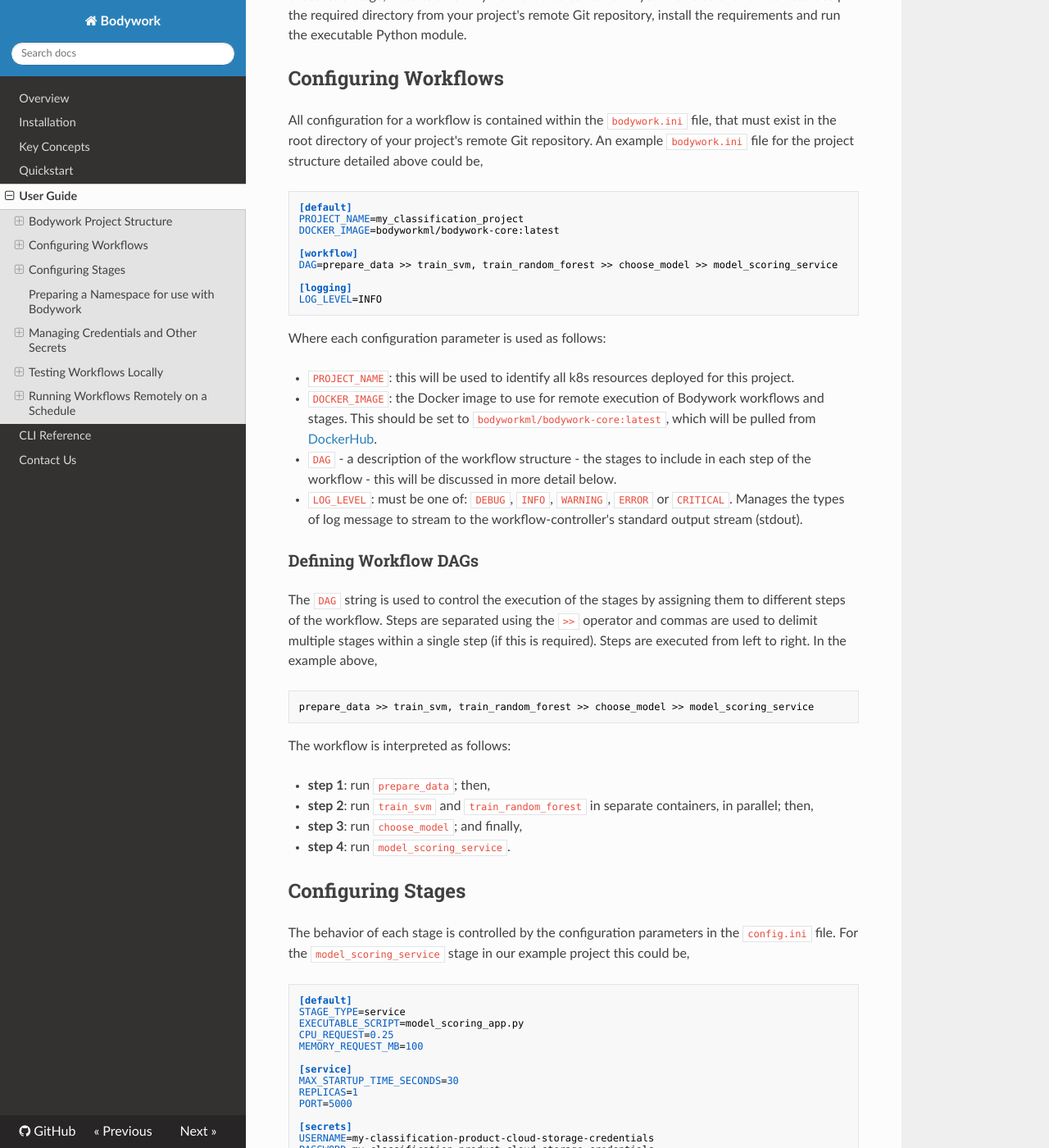
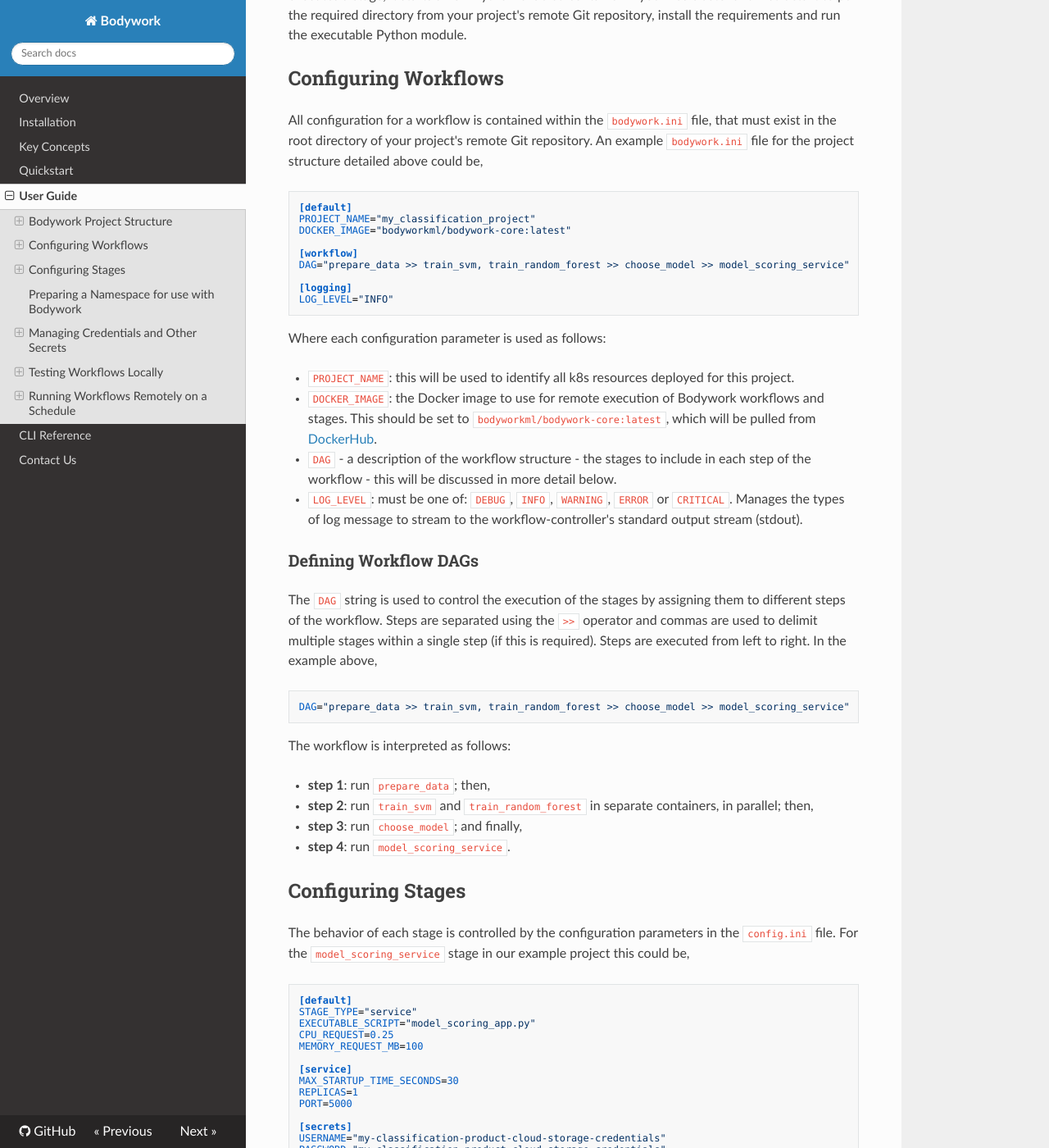
Before and after one commit to bodywork-ml/bodywork-core, an MkDocs documentation site: the page built from docs/user_guide.md, in a window 1280 px wide and 1400 px high, scrolled down 1191 px. Shown: the whole window at 82% size. Built offline with MkDocs 1.6.1, drawn with Linux system fonts in a browser that asks for light colours; nearby versions of some CDN libraries; some of the changed text lies outside the part shown.

Commit message:
Update code blocks

````diff
--- a/docs/user_guide.md
+++ b/docs/user_guide.md
@@ -6,7 +6,7 @@
 
 Bodywork compatible ML projects need to be structured in a specific way in order for the Bodywork workflow-controller to be able to identify the stages and run them in the required order. All of the files necessary for defining a stage must be contained within a directory dedicated to that stage, where the name given to the directory defines the name of the stage. Consider the following example directory structure,
 
-```bash
+```text
 root/
  |-- prepare-data/
      |-- prepare_data.py
@@ -47,14 +47,14 @@
 
 ```ini
 [default]
-PROJECT_NAME=my_classification_project
-DOCKER_IMAGE=bodyworkml/bodywork-core:latest
+PROJECT_NAME="my_classification_project"
+DOCKER_IMAGE="bodyworkml/bodywork-core:latest"
 
 [workflow]
-DAG=prepare_data >> train_svm, train_random_forest >> choose_model >> model_scoring_service
+DAG="prepare_data >> train_svm, train_random_forest >> choose_model >> model_scoring_service"
 
 [logging]
-LOG_LEVEL=INFO
+LOG_LEVEL="INFO"
 ```
 
 Where each configuration parameter is used as follows:
@@ -69,7 +69,7 @@
 The `DAG` string is used to control the execution of the stages by assigning them to different steps of the workflow. Steps are separated using the `>>` operator and commas are used to delimit multiple stages within a single step (if this is required). Steps are executed from left to right. In the example above,
 
 ```ini
-prepare_data >> train_svm, train_random_forest >> choose_model >> model_scoring_service
+DAG="prepare_data >> train_svm, train_random_forest >> choose_model >> model_scoring_service"
 ```
 
 The workflow is interpreted as follows:
@@ -85,8 +85,8 @@
 
 ```ini
 [default]
-STAGE_TYPE=service
-EXECUTABLE_SCRIPT=model_scoring_app.py
+STAGE_TYPE="service"
+EXECUTABLE_SCRIPT="model_scoring_app.py"
 CPU_REQUEST=0.25
 MEMORY_REQUEST_MB=100
 
@@ -96,8 +96,8 @@
 PORT=5000
 
 [secrets]
-USERNAME=my-classification-product-cloud-storage-credentials
-PASSWORD=my-classification-product-cloud-storage-credentials
+USERNAME="my-classification-product-cloud-storage-credentials"
+PASSWORD="my-classification-product-cloud-storage-credentials"
 ```
 
 The `[default]` section is common to all types of stage and the `[secrets]` section is optional. The remaining section must be one of `[batch]` or `[service]`. Each `[default]` configuration parameter is to be used as follows:
@@ -116,8 +116,8 @@
 
 ```ini
 [secrets]
-USERNAME=my-classification-product-cloud-storage-credentials
-PASSWORD=my-classification-product-cloud-storage-credentials
+USERNAME="my-classification-product-cloud-storage-credentials"
+PASSWORD="my-classification-product-cloud-storage-credentials"
 ```
 
 Will look for values assigned to the keys `USERNAME` and `PASSWORD` within the k8s secret named `my-classification-product-cloud-storage-credentials` and then assign these secrets to environment variables within the container, called `USERNAME` and `PASSWORD`, respectively. These can then be accessed from within the stage's executable Python module - for example,
@@ -167,8 +167,8 @@
 
 Each Bodywork project should operate within its own [namespace](https://kubernetes.io/docs/concepts/overview/working-with-objects/namespaces/) in your k8s cluster. To setup a Bodywork compatible namespace, issue the following command from the CLI,
 
-```bash
-bodywork setup-namespace my-classification-product
+```shell
+$ bodywork setup-namespace my-classification-product
 ```
 
 Which will yield the following output,
@@ -186,8 +186,8 @@
 
 Credentials will be required whenever you wish to pull data or persist models to cloud storage, or access private APIs from within a stage. We provide a secure mechanism for dynamically injecting secret credentials as environment variables into the container running a stage. Before a stage can be configured to inject a secret into its host container, the secret has to be placed within the k8s namespace that the workflow will be deployed to. This can be achieved from the command line - for example,
 
-```bash
-bodywork secret create \
+```shell
+$ bodywork secret create \
     --namespace=my-classification-product \
     --name=my-classification-product-cloud-storage-credentials \
     --data USERNAME=bodywork PASSWORD=bodywork123!
@@ -199,8 +199,8 @@
 
 When working with remote Git repositories that are private, Bodywork will attempt to access them via [SSH](https://en.wikipedia.org/wiki/SSH_(Secure_Shell)). For example, to setup SSH access for use with GitHub, see [this article](https://devconnected.com/how-to-setup-ssh-keys-on-github/). This process will result in the creation of a private and public key-pair to use for authenticating with GitHub. The private key must be stored as a k8s secret in the project's namespace, using the following naming convention for the secret name and secret data key,
 
-```bash
-bodywork secret create \
+```shell
+$ bodywork secret create \
     --namespace=my-classification-product \
     --name=ssh-github-private-key \
     --data BODYWORK_GITHUB_SSH_PRIVATE_KEY=paste_your_private_key_here
@@ -208,13 +208,13 @@
 
 When executing a workflow defined in a private Git repository, make sure to use the SSH protocol when specifying the `git-repo-url` - e.g. use,
 
-```bash
+```text
 git@github.com:bodywork-ml/bodywork-ml-ops-project.git
 ```
 
 As opposed to,
 
-```bash
+```text
 https://github.com/bodywork-ml/bodywork-ml-ops-project
 ```
 
@@ -222,8 +222,8 @@
 
 Workflows can be triggered locally from the command line, with the workflow-controller logs streamed to your terminal. In this mode of operation, the workflow controller is operating on your local machine, but note that it will still clone your project from the specified branch of your remote Git repository (and delete it once it has completed). For the example project used throughout this user guide, the CLI command for triggering the workflow locally using the `master` branch of the remote Git repository, would be as follows,
 
-```bash
-bodywork workflow \
+```shell
+$ bodywork workflow \
     --namespace=my-classification-product \
     https://github.com/my-github-username/my-classification-product \
     master
@@ -231,8 +231,8 @@
 
 It is also possible to specify a branch from a local Git repository. A local version of the above example - this time using the `dev` branch - could be as follows,
 
-```bash
-bodywork workflow \
+```shell
+$ bodywork workflow \
     --namespace=my-classification-product \
     file:///absolute/path/to/my-classification-product \
     dev
@@ -242,14 +242,14 @@
 
 Service deployments are accessible via HTTP from within the cluster - they are not exposed to the public internet. To test a service from your local machine you will first of all need to start a [proxy server](https://kubernetes.io/docs/tasks/extend-kubernetes/http-proxy-access-api/) to enable access to your cluster. This can be achieved by issuing the following command,
 
-```bash
-kubectl proxy
+```shell
+$ kubectl proxy
 ```
 
 Then in a new shell, you can use the `curl` tool to test the service. For example, issuing,
 
-```bash
-curl http://localhost:8001/api/v1/namespaces/my-classification-product/services/my-classification-product--model-scoring-service/proxy \
+```shell
+$ curl http://localhost:8001/api/v1/namespaces/my-classification-product/services/my-classification-product--model-scoring-service/proxy \
     --request POST \
     --header "Content-Type: application/json" \
     --data '{"x": 5.1, "y": 3.5}'
@@ -263,8 +263,8 @@
 
 Once you have finished testing, you may want to delete any service deployments that have been created. To list all active service deployments within a namespace, issue the command,
 
-```bash
-bodywork service display \
+```shell
+$ bodywork service display \
     --namespace=my-classification-project
 ```
 
@@ -277,8 +277,8 @@
 
 To delete the service deployment use,
 
-```bash
-bodywork service delete
+```shell
+$ bodywork service delete
     --namespace=my-classification-project
     --name=my-classification-product--model-scoring-service
 ```
@@ -322,8 +322,8 @@
 
 If your workflows are executing successfully, then you can schedule the workflow-controller to operate remotely on the cluster as a [k8s cronjob](https://kubernetes.io/docs/concepts/workloads/controllers/cron-jobs/). For example, issuing the following command from the CLI,
 
-```bash
-bodywork cronjob create \
+```shell
+$ bodywork cronjob create \
     --namespace=my-classification-product \
     --name=my-classification-product \
     --schedule="0,15,30,45 * * * *" \
@@ -333,15 +333,15 @@
 
 Would schedule our example project to run every 15 minutes. The cronjob's execution history can be retrieved from the cluster using,
 
-```bash
-bodywork cronjob history \
+```shell
+$ bodywork cronjob history \
     --namespace=my-classification-product \
     --name=my-classification-product
 ```
 
 Which will yield output along the lines of,
 
-```bash
+```text
 JOB_NAME                                START_TIME                    COMPLETION_TIME               ACTIVE      SUCCEEDED       FAILED
 my-classification-product-1605214260    2020-11-12 20:51:04+00:00     2020-11-12 20:52:34+00:00     0           1               0
 ```
@@ -350,22 +350,22 @@
 
 The logs for each job executed by the cronjob are contained within the remote workflow-controller. The logs for a single workflow execution attempt can be retrieved by issuing the `bodywork cronjob logs` command on the CLI - for example,
 
-```bash
-bodywork cronjob logs \
+```shell
+$ bodywork cronjob logs \
     --namespace=my-classification-product-1605214260 \
     --name=my-classification-product-1605214260
 ```
 
 Would stream the logs from the workflow execution attempt labelled `my-classification-product-1605214260`, directly to your terminal. This output stream could also be redirected to a local file by using a shell redirection command such as,
 
-```bash
-bodywork cronjob logs ... > log.txt
+```shell
+$ bodywork cronjob logs ... > log.txt
 ```
 
 To overwrite the existing contents of `log.txt`, or,
 
- ```bash
-bodywork cronjob logs ... >> log.txt
+```shell
+$ bodywork cronjob logs ... >> log.txt
 ```
 
 To append to the existing contents of `log.txt`.
````
Also changed, not shown: docs/cli_reference.md (+40 -40 lines), docs/installation.md (+6 -6 lines), docs/key_concepts.md (+1 -1 lines), docs/quickstart.md (+17 -17 lines).
